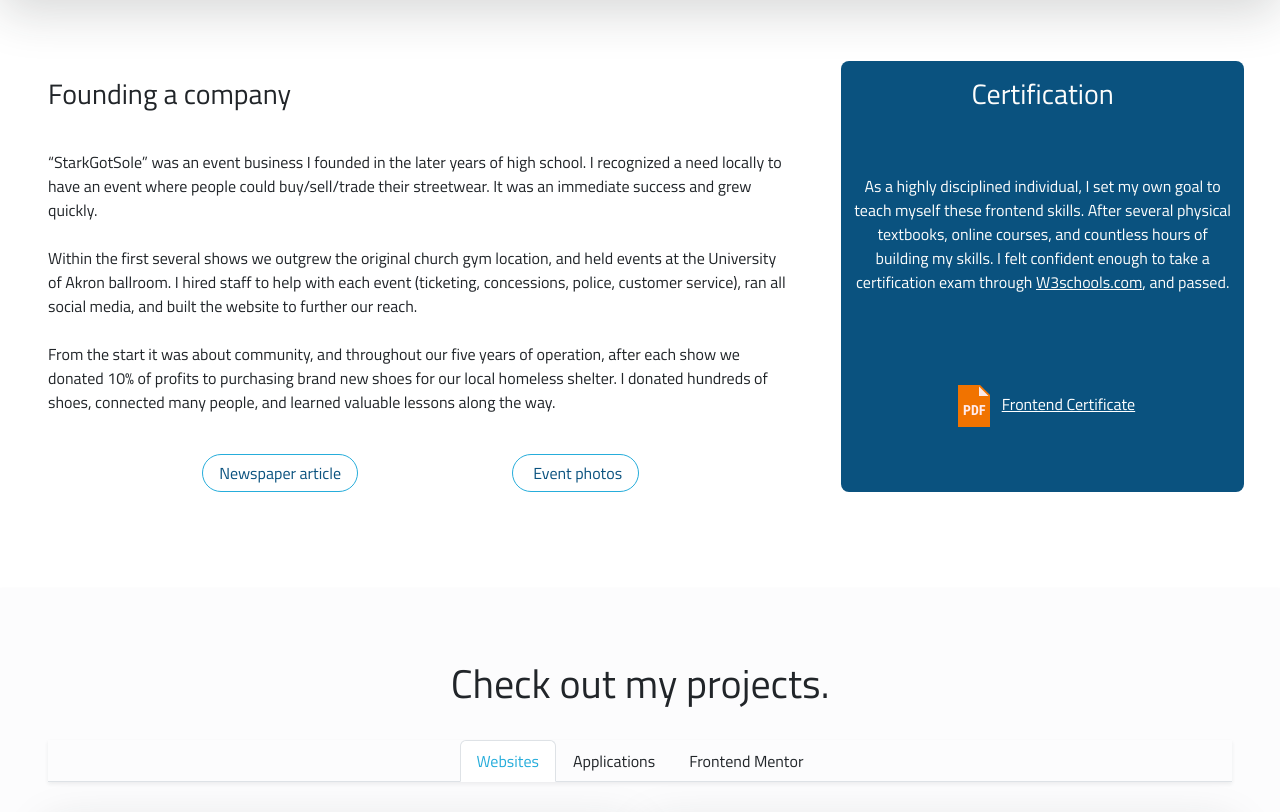
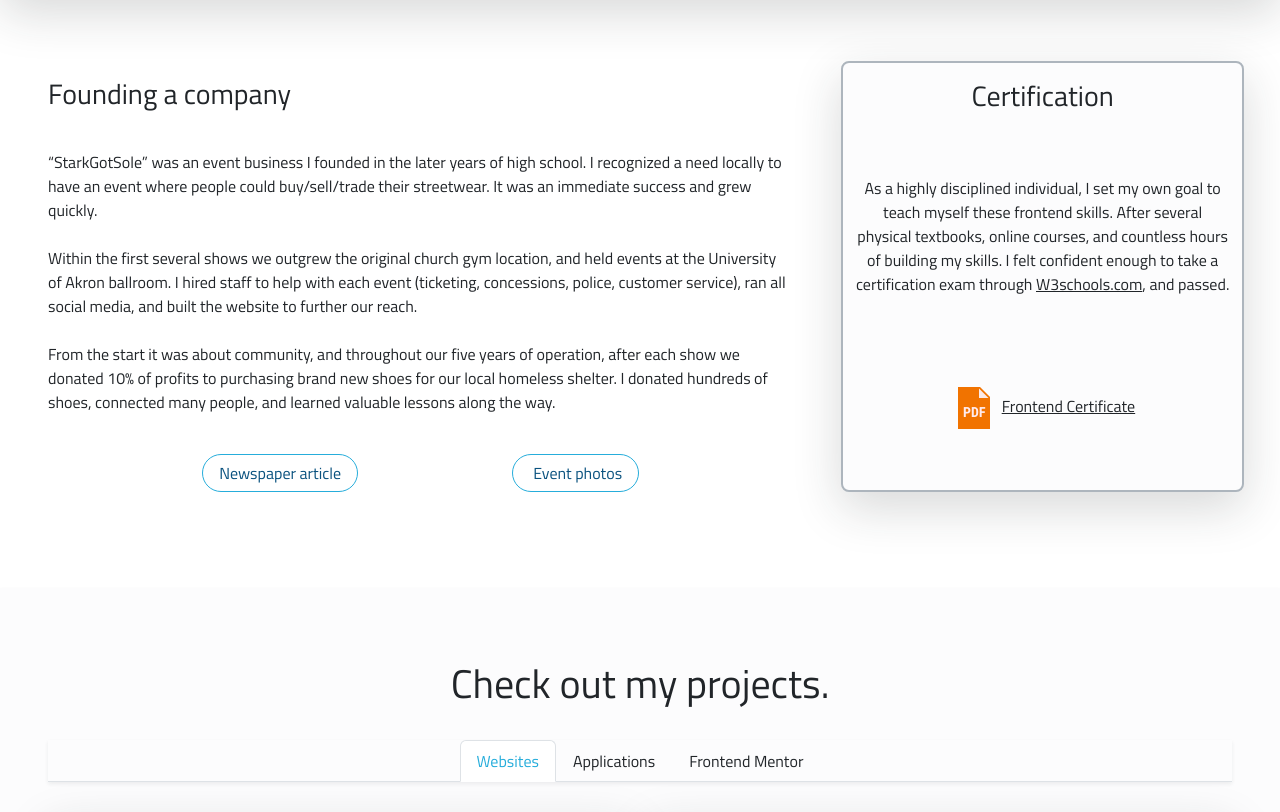
Before and after one commit to anthonydefine/My-Portfolio, a website: page index.html in a window 1280 px wide. Shown: the part 1198-2010 px from the top of the page. Drawn offline with nearby package versions, Linux system fonts and the light colour scheme.

Commit message:
profile section changes

```diff
--- a/index.html
+++ b/index.html
@@ -10,7 +10,6 @@
     <link rel="stylesheet" href="css/main.min.css">
     <script src="https://cdn.jsdelivr.net/npm/bootstrap@5.3.0-alpha1/dist/js/bootstrap.bundle.min.js" integrity="sha384-w76AqPfDkMBDXo30jS1Sgez6pr3x5MlQ1ZAGC+nuZB+EYdgRZgiwxhTBTkF7CXvN"
     crossorigin="anonymous"></script>
-
 </head>
 <body data-bs-spy="scroll"  data-bs-target="#navbarNav" id="pageBody" data-bs-offset="0" class="scrollspy-example" tabindex="0" onload="setTimeout(showToast, 3000);">
     <header>
@@ -172,15 +171,15 @@
 								</button>
 							</div>
 					</div>
-					<div class="col col-md-4 bg-primary text-light text-center rounded-3">
-						<h3 class="py-3">Certification</h3>
+					<div class="col col-md-4 bg-light-subtle text-body text-center border-dark-subtle border border-2 shadow-lg rounded-3">
+						<h3 class="py-3 text-body ">Certification</h3>
 						<p class="my-5">As a highly disciplined individual, I set my own goal to teach myself these frontend skills. After several physical textbooks,
-							online courses, and countless hours of building my skills. I felt confident enough to take a certification exam through <a href="https://www.w3schools.com/" class="text-light">W3schools.com</a>, and passed.
+							online courses, and countless hours of building my skills. I felt confident enough to take a certification exam through <a href="https://www.w3schools.com/" class="text-body">W3schools.com</a>, and passed.
 						</p>
 						<div class="py-4">
 							<div class="mt-3">
 								<img src="images/dev-icons/icons8-pdf-48 (1).png" class="d-none d-lg-inline">
-								<a href="certficate.pdf" target="_blank" class="text-white">Frontend Certificate</a>
+								<a href="certficate.pdf" target="_blank" class="text-body">Frontend Certificate</a>
 							</div>
 						</div>
 					</div>
```
